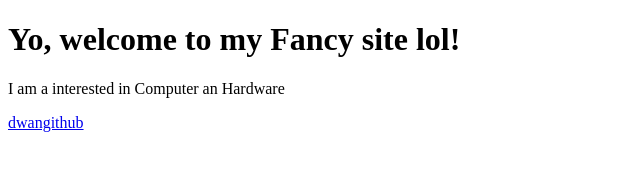
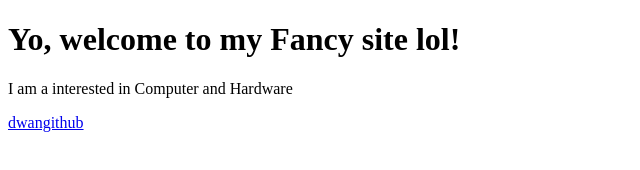
Before and after one commit to dwan6767/dwan.github.io, a plain HTML site: page index.html in a window 1280 px wide. Shown: the full height of the page, 0-640 px from the left. Drawn offline with Linux system fonts and the light colour scheme.

Commit message:
Update index.html

```diff
--- a/index.html
+++ b/index.html
@@ -5,7 +5,7 @@
 </head>
 <body>
   <h1>Yo, welcome to my Fancy site lol!</h1>
-  <p>I am a interested in Computer an Hardware</p>
+  <p>I am a interested in Computer and Hardware</p>
 
 
   <a href="https://github.com/dwan6767/">dwangithub</a>
```
